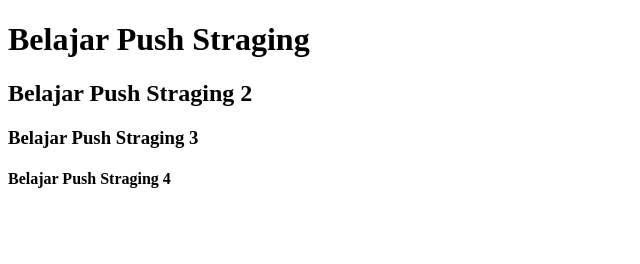
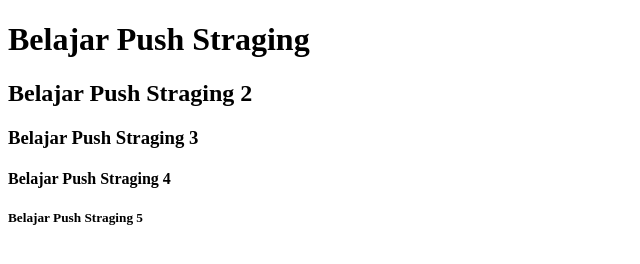
Before and after one commit to heniardiana/belajar-niomic, a plain HTML site: page header.html in a window 1280 px wide. Shown: the whole page, without its empty margins (0-640 px from the left). Drawn offline with Linux system fonts and the light colour scheme.

Commit message:
add element h5

```diff
--- a/header.html
+++ b/header.html
@@ -11,5 +11,6 @@
     <h2>Belajar Push Straging 2</h2>
     <h3>Belajar Push Straging 3</h3>
     <h4>Belajar Push Straging 4</h4>
+    <h5>Belajar Push Straging 5</h5>
 </body>
 </html>
```
